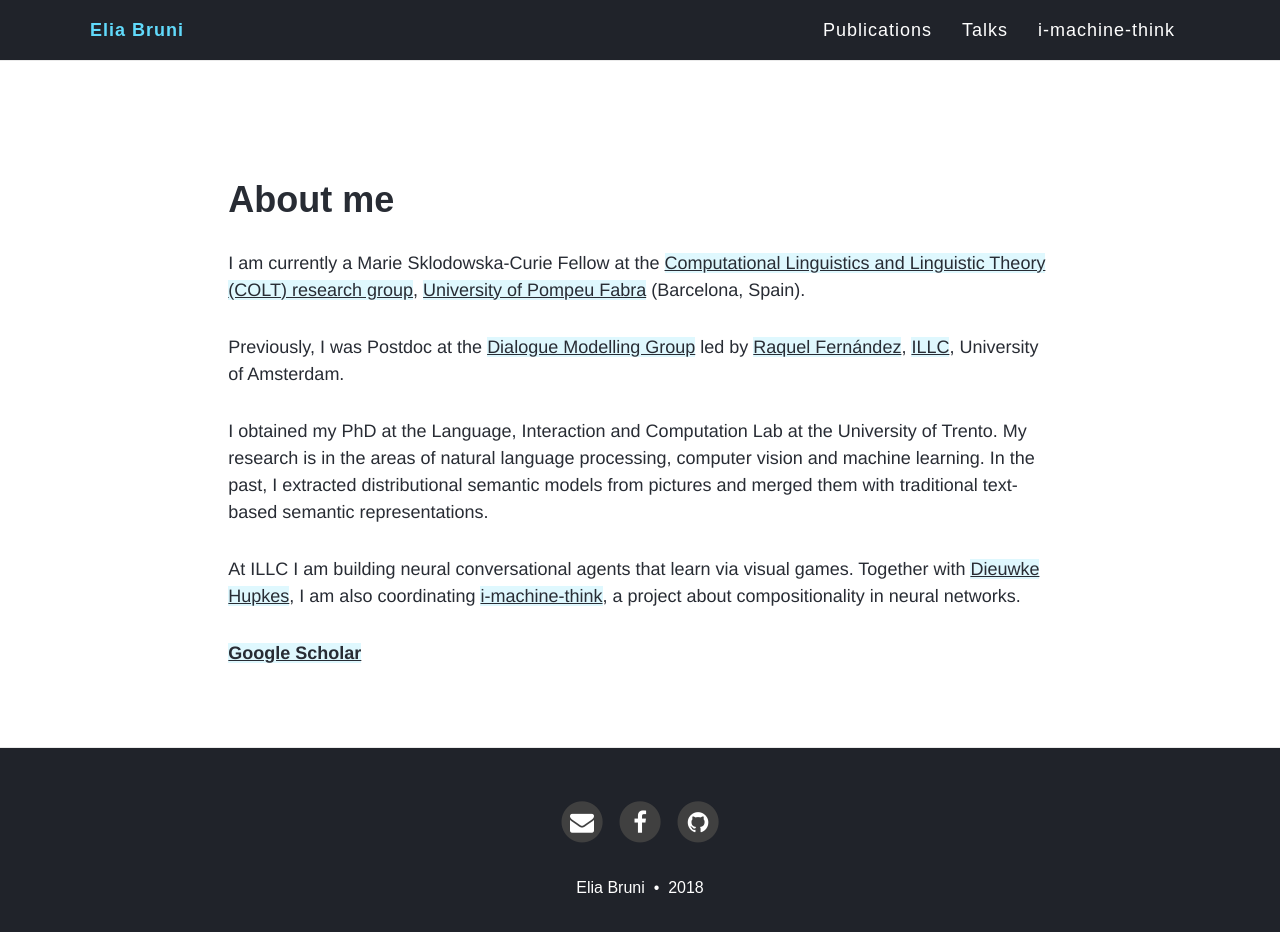
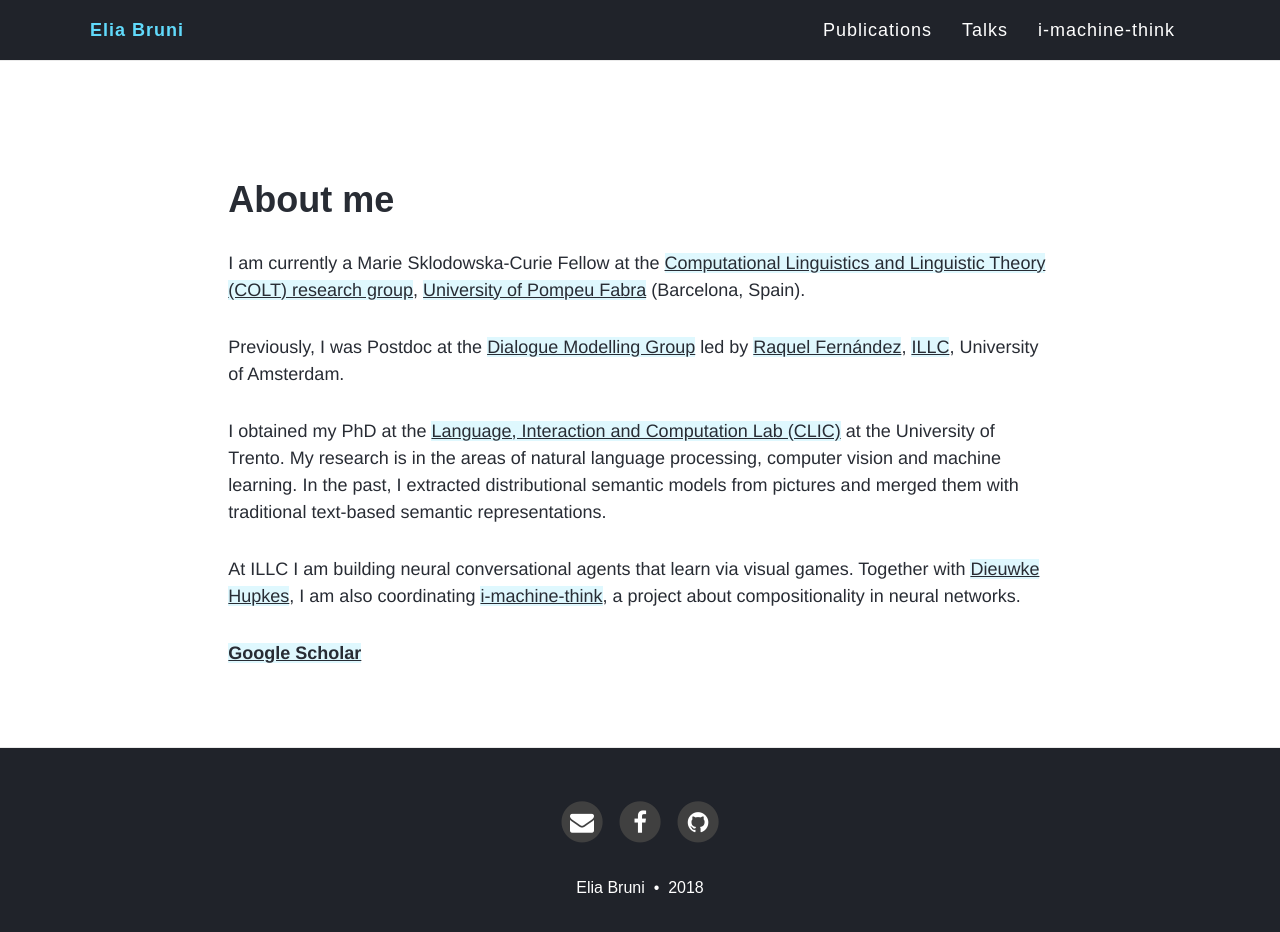
Before and after one commit to eliabruni/eliabruni.github.io, a Jekyll site: the page built from index.md, in a window 1280 px wide and 950 px high. Shown: the top 932 px of the window. Built offline with Jekyll 4.4.1, drawn with Linux system fonts in a browser that asks for light colours; nearby versions of some CDN libraries; the list of posts is cut into pages by our own code.

```diff
--- a/index.md
+++ b/index.md
@@ -14,7 +14,7 @@ Previously, I was Postdoc at the
 led by [Raquel Fernández](https://staff.fnwi.uva.nl/r.fernandezrovira/), [ILLC](http://www.illc.uva.nl/),
 University of Amsterdam.
 
-I obtained my PhD at the Language, Interaction and Computation Lab at the
+I obtained my PhD at the [Language, Interaction and Computation Lab (CLIC)](http://clic.cimec.unitn.it/) at the
 University of Trento. My research is in the areas of natural language
 processing, computer vision and machine learning. In the past, I extracted distributional semantic models from pictures and
 merged them with traditional text-based semantic representations.
```
